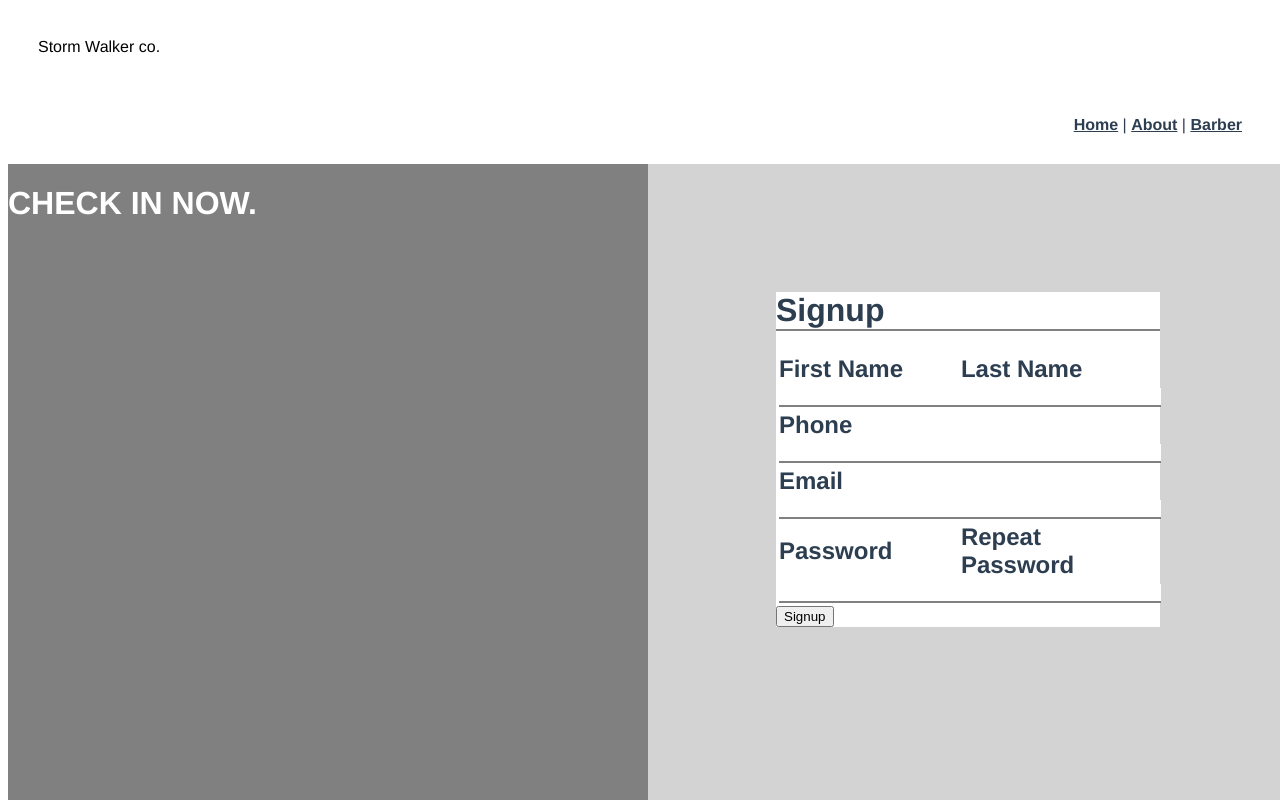
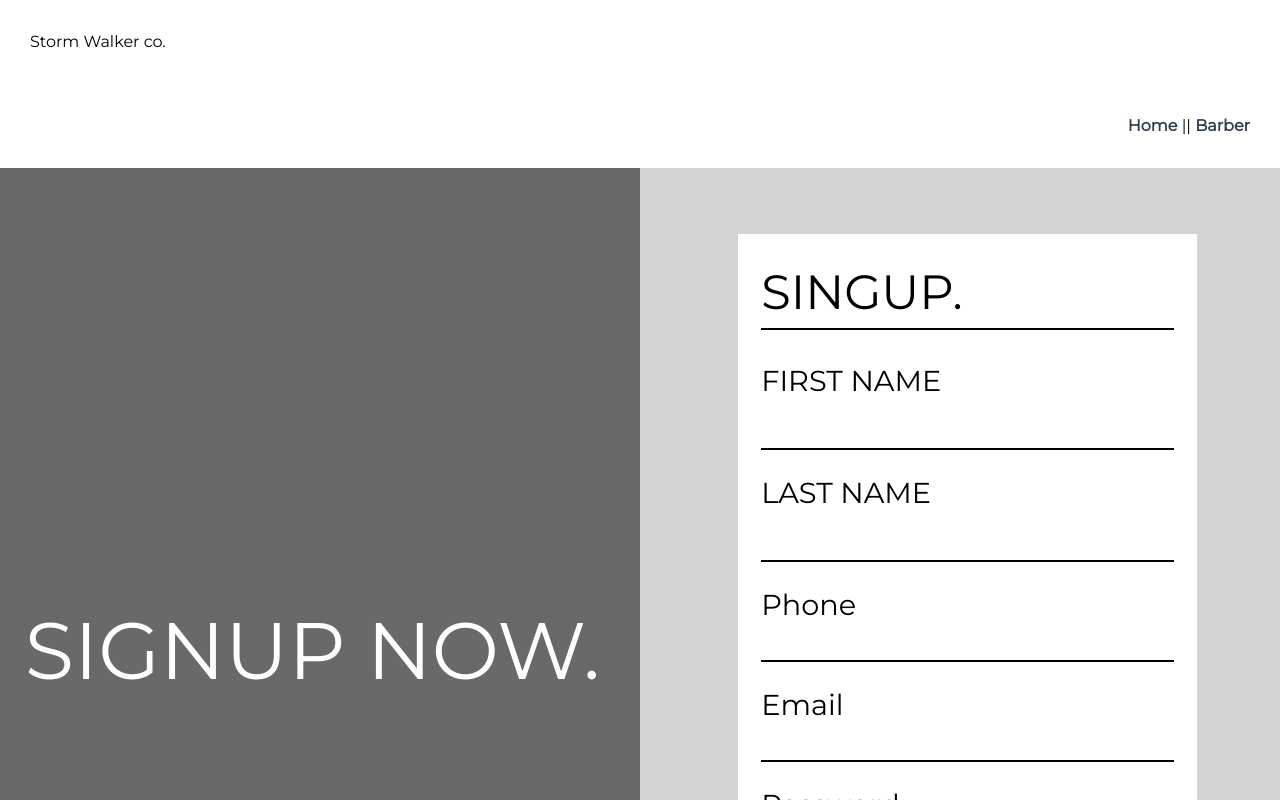
Before and after one commit to brichiang/StormWalkerco., a Vue app in the folder app/: page /user in a window 1280 px wide. Shown: the top 800 px of the page. Built offline with nearby package versions, Linux system fonts and the light colour scheme.

Commit message:
Form Style

```diff
--- a/app/src/App.vue
+++ b/app/src/App.vue
@@ -6,8 +6,7 @@
           Storm Walker co.
         </div>
         <div id="nav">
-          <router-link to="/">Home</router-link> |
-          <router-link to="/about">About</router-link> |
+          <router-link to="/">Home</router-link> ||
           <router-link to ="/barber">Barber</router-link>
         </div>
       </div>
@@ -17,11 +16,16 @@
 </template>
 
 <style>
+  @import url("https://fonts.googleapis.com/css?family=Montserrat");
+  @import url("https://stackpath.bootstrapcdn.com/bootstrap/4.2.1/css/bootstrap.min.css");
   #app {
+    font-family: 'Montserrat', sans-serif;
+/*
     font-family: 'Avenir', Helvetica, Arial, sans-serif;
     -webkit-font-smoothing: antialiased;
     -moz-osx-font-smoothing: grayscale;
-    color: #2c3e50;
+*/
+    color: #000000;
   }
 /* Header Style */
   header {
@@ -51,42 +55,68 @@
   }
 /* End Header Style */
 /* Form Style */
-  .container {
-    width: 100vw;
-    height: 100vh;
+  .row {
+    height:100vh;
   }
-  .left-container {
-    background-color: gray;
-    width: 50%;
+  .col-md-6 {
+    padding-left: 0%;
+    padding-right: 0%;
+  }
+  .title-box {
+    background-color:dimgray;
     height: 100%;
-    color: #FFFFFF;
-    float: left;
-    height: 100%;
+    text-align: center;
+    justify-content: center;
+    display: flex;
   }
-  h1 {
-    border-bottom: 2px solid gray;
+  .title-box2 {
+    margin-top: auto;
+    margin-bottom: auto;
   }
-  .right-container {
-    background-color: lightgray;
-    width: 50%;
-    height: 100%;
-    float: right;
+  .title {
+    font-size: 5em;
+    color: #ffffff;
   }
-  .form {
-    background-color: #FFFFFF;
-    margin: 20% 20% 20% 20%;
+  .form-box {
+    background-color:lightgray;
+    padding:10% 15% 10% 15%;
+    height:100%;
+    justify-content: center;
+    display: flex;
   }
-  .inputBox {
-    text-align: left;
+  .form-box2{
+    background-color:#ffffff;
     width: 100%;
+    padding: 5%;
   }
-  .inp {
+  .form-title {
+    font-size: 3em;
+    margin-bottom: 7%;
+    border-bottom: 2px solid #000000;
+  }
+  .form-group {
+    margin-bottom: 5%;
+  }
+  label {
+    font-size: 1.8em;
+  }
+  .form-input {
+    width: 100%;
     border: none;
-    border-bottom: 2px solid gray;
-    width: 100%;
+    border-bottom: 2px solid #000000;
   }
-  th {
+  input[type="text"] {
     font-size: 1.5em;
   }
-/* End Form Style*/
+  .buttom-box {
+    text-align: center;
+  }
+  .form-buttom {
+    width: 200px;
+    font-size: 1.8em;
+    color: #ffffff;
+    background-color: #000000;
+    padding: 2% 0 2% 0;
+  }
+/* End Form Style */
 </style>
--- a/app/src/components/BarberInfo.vue
+++ /dev/null
@@ -1,5 +0,0 @@
-<template>
-  <div id="barber">
-    Hello
-  </div>
-</template>
--- a/app/src/router.js
+++ b/app/src/router.js
@@ -31,13 +31,5 @@ export default new Router({
       name: 'user',
       component: User
     },
-    {
-      path: '/about',
-      name: 'about',
-      // route level code-splitting
-      // this generates a separate chunk (about.[hash].js) for this route
-      // which is lazy-loaded when the route is visited.
-      component: () => import(/* webpackChunkName: "about" */ './views/About.vue')
-    },
   ]
 })
--- a/app/src/views/About.vue
+++ /dev/null
@@ -1,5 +0,0 @@
-<template>
-  <div class="about">
-    <h1>This is an about page</h1>
-  </div>
-</template>
--- a/app/src/views/Barber.vue
+++ b/app/src/views/Barber.vue
@@ -1,41 +1,40 @@
 <template>
   <div id="barber">
-    <div class="container">
-      <div class="left-container">
-        <h1>BARBER SETUP.</h1>
+    <div class="row">
+      <div class="col-md-6">
+        <div class="title-box">
+          <div class="title-box2">
+            <div class="title">BARBER SETUP.</div>
+          </div>
+        </div>
       </div>
-      <div class="right-container">
-        <div class="form">
-          <h1>BERBER SETUP</h1>
-          <form>
-            <div class="inputBox">
-              <table class="inpTable">
-                <tr>
-                  <th><label for="f_name">FIRST NAME</label></th>
-                  <th><label for="l_name">LAST NAME</label></th>
-                </tr>
-                <tr>
-                  <td><input type="text" name="f_Name" id="f_name" class="inp"/></td>
-                  <td><input type="text" name="l_Name" id="l_name" class="inp"/></td>
-                </tr>
-                <tr>
-                  <th colspan="2"><label for="description">DESCRIPTION</label></th>
-                </tr>
-                <tr>
-                  <td colspan="2"><textarea name="description" id="description" class="inp"></textarea></td>
-                </tr>
-                <tr>
-                  <th><label for="image">PROFILE</label></th>
-                </tr>
-                <tr>
-                  <td>
-                    <input type="file" name="image" id="image" accept="image/*" class="inp"/>
-                  </td>
-                </tr>
-              </table>
+
+      <div class="col-md-6">
+        <div class="form-box">
+          <div  class="form-box2">
+            <div class="form-title">BERBER SETUP</div>
+            <form>
+              <div class="form-group">
+                <label for="f_name">FIRST NAME</label><br/>
+                <input type="text" name="f_Name" id="f_name" class="form-input"/>
+              </div>
+              <div class="form-group">
+                <label for="l_name">LAST NAME</label><br/>
+                <input type="text" name="l_Name" id="l_name" class="form-input"/>
+              </div>
+              <div class="form-group">
+                <label for="description">DESCRIPTION</label><br/>
+                <textarea name="description" id="description" class="form-control" rows="5"></textarea>
+              </div>
+              <div class="form-group">
+                <label for="image">PROFILE</label><br/>
+                <input type="file" name="image" id="image" accept="image/*" />
+              </div>
+            </form>
+            <div class="buttom-box">
+              <button class="form-buttom">SETUP</button>
             </div>
-            <button id="submit">SETUP</button>
-          </form>
+          </div>
         </div>
       </div>
     </div>
--- a/app/src/views/CheckIn.vue
+++ b/app/src/views/CheckIn.vue
@@ -1,51 +1,43 @@
 <template>
-  <div id="check-in">
-    <div class="container">
-      <div class="left-container">
-        <h1>CHECK IN NOW.</h1>
+  <div id="barber">
+    <div class="row">
+      <div class="col-md-6">
+        <div class="title-box">
+          <div class="title-box2">
+            <div class="title">CHECK IN NOW.</div>
+          </div>
+        </div>
       </div>
-      <div class="right-container">
-        <div class="form">
-          <h1>CHECK IN</h1>
-          <form>
-            <div class="inputBox">
-              <table class="inpTable">
-                <tr>
-                  <th><label for="date">DATE</label></th>
-                </tr>
-                <tr>
-                  <td><input type="date" name="date" id="date" class="inp"/></td>
-                </tr>
-                <tr>
-                  <th><label for="time">TIME</label></th>
-                </tr>
-                <tr>
-                  <td><input type="time" name="time" id="time" class="inp"/></td>
-                </tr>
-                <tr>
-                  <th><label for="description" >DESCRIPTION</label></th>
-                </tr>
-                <tr>
-                  <td><textarea name="description" id="description" class="inp"></textarea></td>
-                </tr>
-                <tr>
-                  <th><label for="image">IMAGE</label></th>
-                </tr>
-                <tr>
-                  <td>
-                    <input type="file" name="image" id="image" accept="image/*" class="inp"/>
-                  </td>
-                </tr>
-              </table>
+
+      <div class="col-md-6">
+        <div class="form-box">
+          <div  class="form-box2">
+            <div class="form-title">CHECK IN</div>
+            <form>
+              <div class="form-group">
+                <label for="date">DATE</label>
+                <br/>
+                <input type="date" name="date" id="date" class="form-input"/>
+              </div>
+              <div class="form-group">
+                <label for="time">TIME</label><br/>
+                <input type="time" name="time" id="time" class="form-input"/>
+              </div>
+              <div class="form-group">
+                <label for="description">DESCRIPTION</label><br/>
+                <textarea name="description" id="description" class="form-control" rows="5"></textarea>
+              </div>
+              <div class="form-group">
+                <label for="image">PROFILE</label><br/>
+                <input type="file" name="image" id="image" accept="image/*" />
+              </div>
+            </form>
+            <div class="buttom-box">
+              <button class="form-buttom">CHECK IN</button>
             </div>
-            <button id="submit">CHECK IN</button>
-          </form>
+          </div>
         </div>
       </div>
     </div>
   </div>
 </template>
-
-<style>
-
-</style>
--- a/app/src/views/User.vue
+++ b/app/src/views/User.vue
@@ -1,51 +1,48 @@
 <template>
-  <div id="user">
-    <div class="container">
-      <div class="left-container">
-        <h1>CHECK IN NOW.</h1>
+  <div id="barber">
+    <div class="row">
+      <div class="col-md-6">
+        <div class="title-box">
+          <div class="title-box2">
+            <div class="title">SIGNUP NOW.</div>
+          </div>
+        </div>
       </div>
-      <div class="right-container">
-        <div class="form">
-          <h1>Signup</h1>
-          <form>
-            <div class="inputBox">
-               <table class="inpTable">
-                 <tr>
-                   <th><label for="f_name">First Name</label></th>
-                   <th><label for="l_name">Last Name</label></th>
-                 </tr>
-                 <tr>
-                   <td><input type="text" name="f_Name" id="f_name" class="inp"/></td>
-                   <td><input type="text" name="l_Name" id="l_name" class="inp"/></td>
-                 </tr>
-                  <tr>
-                    <th colspan="2"><label for="phone">Phone</label></th>
-                 </tr>
-                 <tr>
-                   <td colspan="2"><input type="phone" name="phone" id="phone" class="inp"/></td>
-                 </tr>
-                 <tr>
-                   <th colspan="2"><label for="email">Email</label></th>
-                 </tr>
-                 <tr>
-                   <td colspan="2"><input type="email" name="email" id="email" class="inp"/></td>
-                 </tr>
-                 <tr>
-                   <th><label for="password">Password</label></th>
-                   <th><label for="r_password">Repeat Password</label></th>
-                 </tr>
-                 <tr>
-                   <td>
-                     <input type="password" name="password" id="password" class="inp"/>
-                   </td>
-                   <td>
-                     <input type="password" name="r_password" id="r_password" class="inp"/>
-                   </td>
-                 </tr>
-               </table>
-             </div>
-            <button id="signupBut">Signup</button>
-          </form>
+
+      <div class="col-md-6">
+        <div class="form-box">
+          <div  class="form-box2">
+            <div class="form-title">SINGUP.</div>
+            <form>
+              <div class="form-group">
+                <label for="f_name">FIRST NAME</label><br/>
+                <input type="text" name="f_Name" id="f_name" class="form-input"/>
+              </div>
+              <div class="form-group">
+                <label for="l_name">LAST NAME</label><br/>
+                <input type="text" name="l_Name" id="l_name" class="form-input"/>
+              </div>
+              <div class="form-group">
+                <label for="phone">Phone</label><br/>
+                <input type="phone" name="phone" id="phone" class="form-input"/>
+              </div>
+              <div class="form-group">
+                <label for="email">Email</label><br/>
+                <input type="email" name="email" id="email" class="form-input"/>
+              </div>
+              <div class="form-group">
+                <label for="password">Password</label><br/>
+                <input type="password" name="password" id="password" class="form-input"/>
+              </div>
+              <div class="form-group">
+                <label for="r_password">Repeat Password</label><br/>
+                <input type="password" name="r_password" id="r_password" class="form-input"/>
+              </div>
+            </form>
+            <div class="buttom-box">
+              <button class="form-buttom">SIGNUP</button>
+            </div>
+          </div>
         </div>
       </div>
     </div>
```
